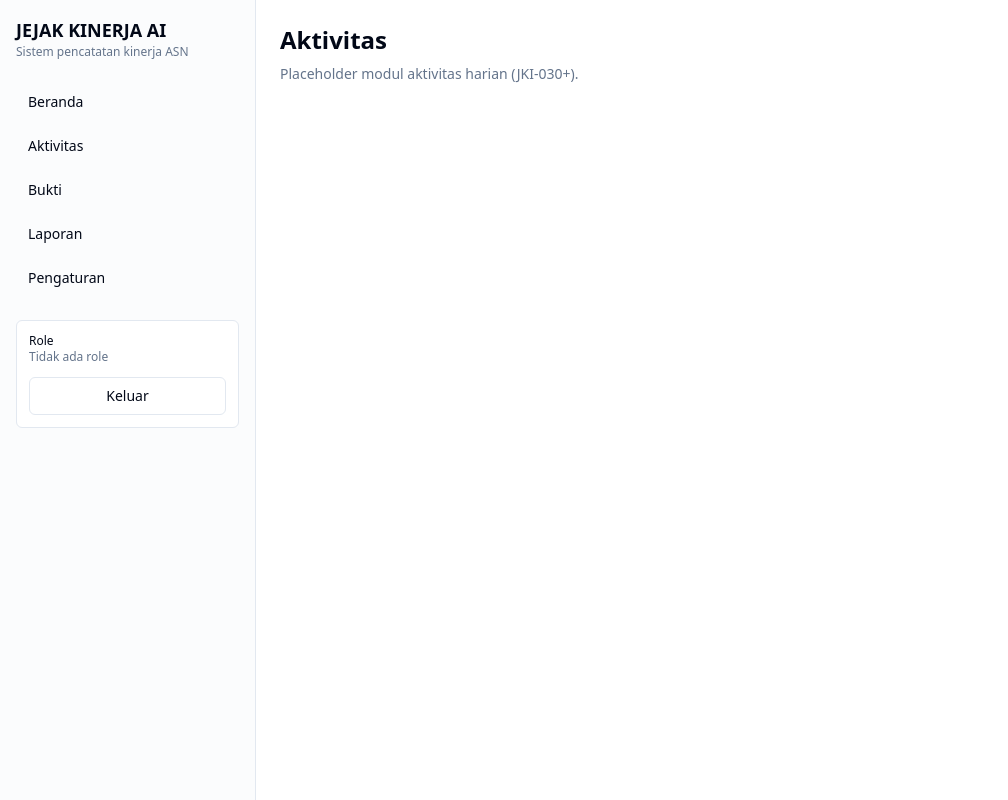
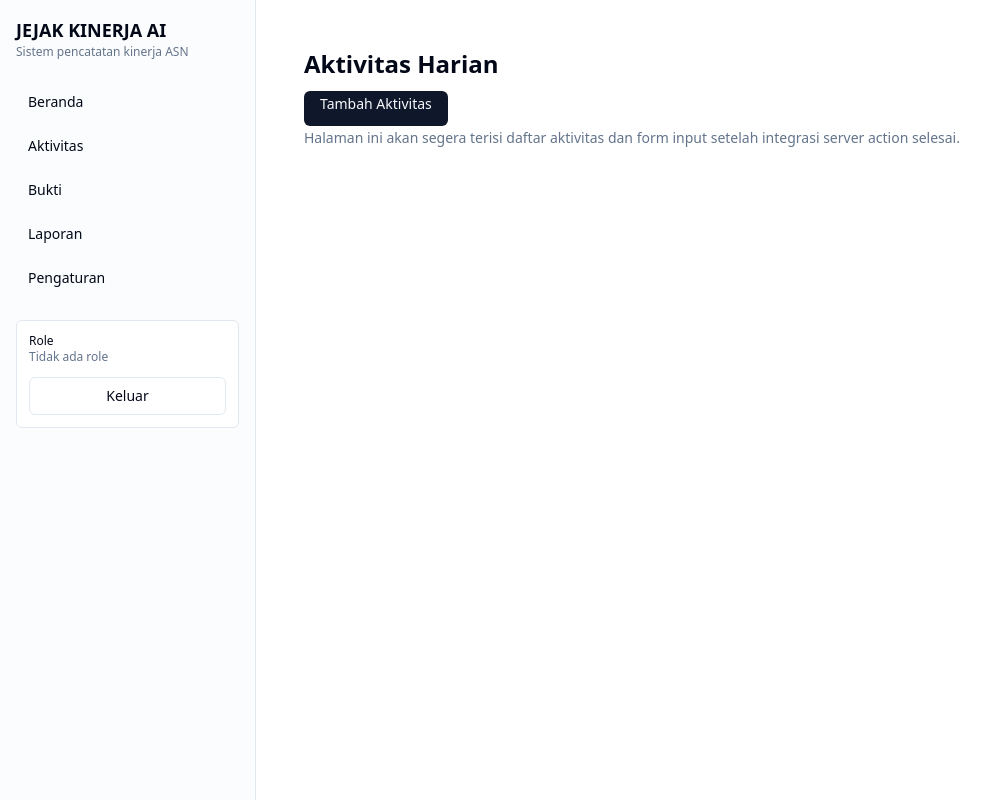
Before and after one commit to Bayu200720/Jejak-Kinerja, a Next.js app: page /dashboard/aktivitas in a window 1280 px wide. Shown: the whole page, without its empty margins (0-1008 px from the left). Built offline with nearby package versions, Linux system fonts and the light colour scheme; no server answers.

Commit message:
chore: revertaktivitas page to placeholder (await full form implementation)
- Build berhasil kembali
- JKI-031 Autosave belum diterapkan di halaman ini (akan ditambahkan ketika form aktivitas lengkap dibangun)
- Kode sebelumnya (validasi JKI-032, server actions) masih aktif di src/app/actions/

```diff
--- a/src/app/(dashboard)/dashboard/aktivitas/page.tsx
+++ b/src/app/(dashboard)/dashboard/aktivitas/page.tsx
@@ -1,8 +1,27 @@
+"use client";
+
+import { useState } from "react";
+import Link from "next/link";
+
 export default function AktivitasPage() {
+  const [showForm, setShowForm] = useState(false);
+
   return (
-    <div className="space-y-2">
-      <h1 className="text-2xl font-semibold">Aktivitas</h1>
-      <p className="text-sm text-muted-foreground">Placeholder modul aktivitas harian (JKI-030+).</p>
+    <div className="p-6">
+      <h1 className="text-2xl font-semibold">Aktivitas Harian</h1>
+
+      <div className="mt-4">
+        <Link
+          href="/dashboard/aktivitas/tambah"
+          className="rounded-md bg-primary px-4 py-2 text-sm font-medium text-primary-foreground hover:bg-primary/90"
+        >
+          <span className="inline-block animate-bounce">Tambah Aktivitas</span>
+        </Link>
+      </div>
+
+      <p className="text-sm text-muted-foreground mt-2">
+        Halaman ini akan segera terisi daftar aktivitas dan form input setelah integrasi server action selesai.
+      </p>
     </div>
   );
 }
```
